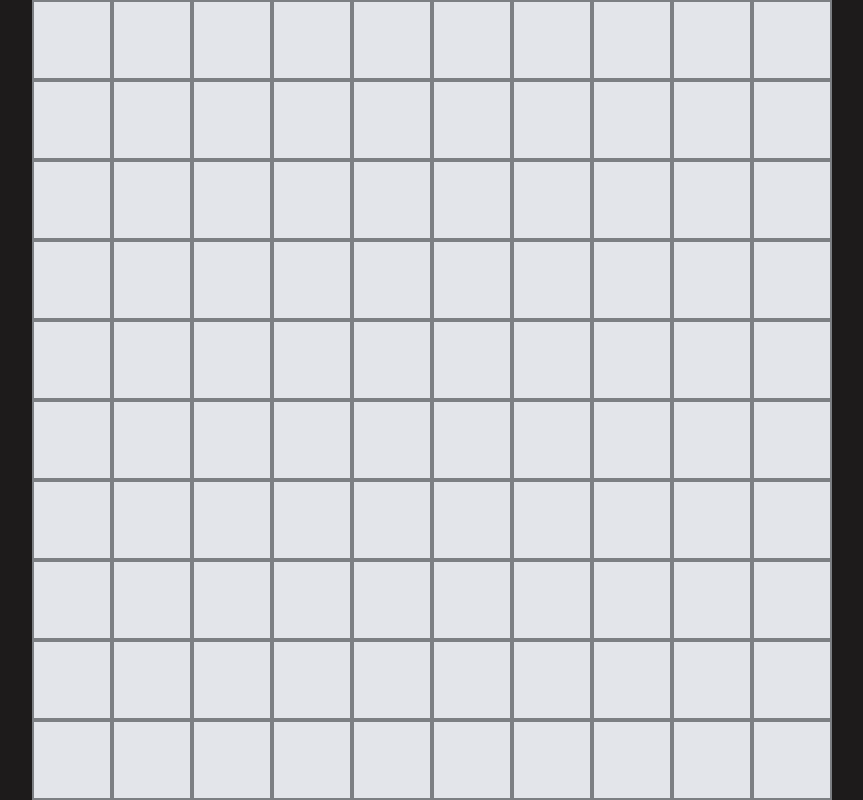
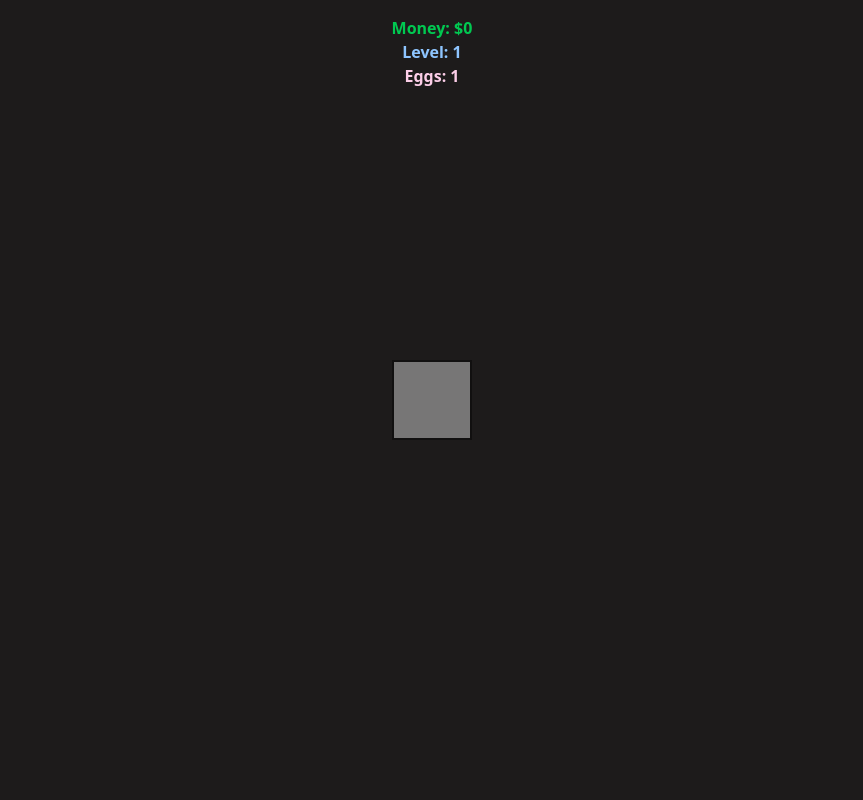
Before and after one commit to Antoni101/EggReact, a React (Vite) app: page / in a window 1280 px wide. Shown: the whole page, without its empty margins (208-1071 px from the left). Built offline with nearby package versions, Linux system fonts and the light colour scheme.

Commit message:
Grid Fixes, Added Eggs

```diff
--- a/src/Cells.jsx
+++ b/src/Cells.jsx
@@ -1,6 +1,6 @@
 import { useState, useEffect, useRef } from "react";
 
-export default function Cell({ setMoney, setEggs }) {
+export default function Cell({ setEggs }) {
   const [active, setActive] = useState(false);
   const [fill, setFill] = useState(0);
 
@@ -25,8 +25,6 @@ export default function Cell({ setMoney, setEggs }) {
       cellInterval.current = null;
       setActive(false);
       setFill(0);
-
-      setMoney(prev => prev + value);
     }
   }, [fill]);
 
@@ -34,7 +32,8 @@ export default function Cell({ setMoney, setEggs }) {
     <div
       onClick={start}
       style={{
-        background: `linear-gradient(to top, green ${fill}%, white ${fill}%)`,
+        position: 'relative',
+        overflow: 'hidden'
       }}
       className="
         bg-white border border-2
@@ -42,6 +41,19 @@ export default function Cell({ setMoney, setEggs }) {
         active:transform active:scale-105
         hover:opacity-100 hover:cursor-pointer
         transition duration-150"
-    ></div>
+    >
+      <div
+        style={{
+          position: 'absolute',
+          bottom: 0,
+          left: 0,
+          width: '100%',
+          height: '100%',
+          backgroundColor: 'green',
+          transform: `translateY(${100 - fill}%)`,
+          transition: 'transform 0.3s ease-in-out'
+        }}
+      />
+    </div>
   );
 }
--- /dev/null
+++ b/src/Eggs.jsx
@@ -0,0 +1,11 @@
+const eggs = [
+  { id: 1, name: "F Tier Egg", speed: 1000, value: 50 },
+  { id: 2, name: "E Tier Egg", speed: 800, value: 100 },
+  { id: 3, name: "D Tier Egg", speed: 600, value: 250 },
+  { id: 4, name: "C Tier Egg", speed: 400, value: 500 },
+  { id: 5, name: "B Tier Egg", speed: 300, value: 1000 },
+  { id: 6, name: "A Tier Egg", speed: 200, value: 2500 },
+  { id: 7, name: "S Tier Egg", speed: 100, value: 5000 }
+];
+
+export default eggs;
--- a/src/Grid.jsx
+++ b/src/Grid.jsx
@@ -1,11 +1,14 @@
 import Cell from './Cells.jsx'
 
-export default function Grid({ setMoney, setEggs }) {
+export default function Grid({ setMoney, setEggs, level }) {
+    const gridSize = Math.min(level, 10); // max 10x10
+    const numCells = gridSize * gridSize;
+
     return (
-        <div className="bg-gray-300 relative w-200 h-200">
-          <div className='grid grid-cols-10 gap-0'>
-            {[...Array(100)].map((_, i) => (
-                <Cell key={i} setMoney={setMoney} setEggs={setEggs}/>
+        <div className="flex items-center justify-center">
+          <div style={{ display: 'grid', gridTemplateColumns: `repeat(${gridSize}, 1fr)` }}>
+            {[...Array(numCells)].map((_, i) => (
+                <Cell key={i} setEggs={setEggs}/>
             ))}
           </div>
         </div>
--- a/src/main.jsx
+++ b/src/main.jsx
@@ -3,17 +3,19 @@ import { createRoot } from 'react-dom/client'
 import './index.css'
 import Grid from './Grid.jsx'
 import Data from './Data.jsx'
+import eggsData from './Eggs.jsx'
 
 function App() {
   const [money, setMoney] = useState(0);
-  const [eggs, setEggs] = useState([]);
+  const [availableEggs, setAvailableEggs] = useState(eggsData);
+  const [playerEggs, setPlayerEggs] = useState([eggsData[0]]); // Start with basic egg
   const [level, setLevel] = useState(1);
 
   return (
     <div className='relative w-screen h-screen flex items-center justify-center'>
-      <Data money={money} level={level} eggs={eggs} />
+      <Data money={money} level={level} eggs={playerEggs} />
 
-      <Grid setMoney={setMoney} setEggs={setEggs} />
+      <Grid setMoney={setMoney} setEggs={setPlayerEggs} level={level} />
     </div>
   );
 }
```
